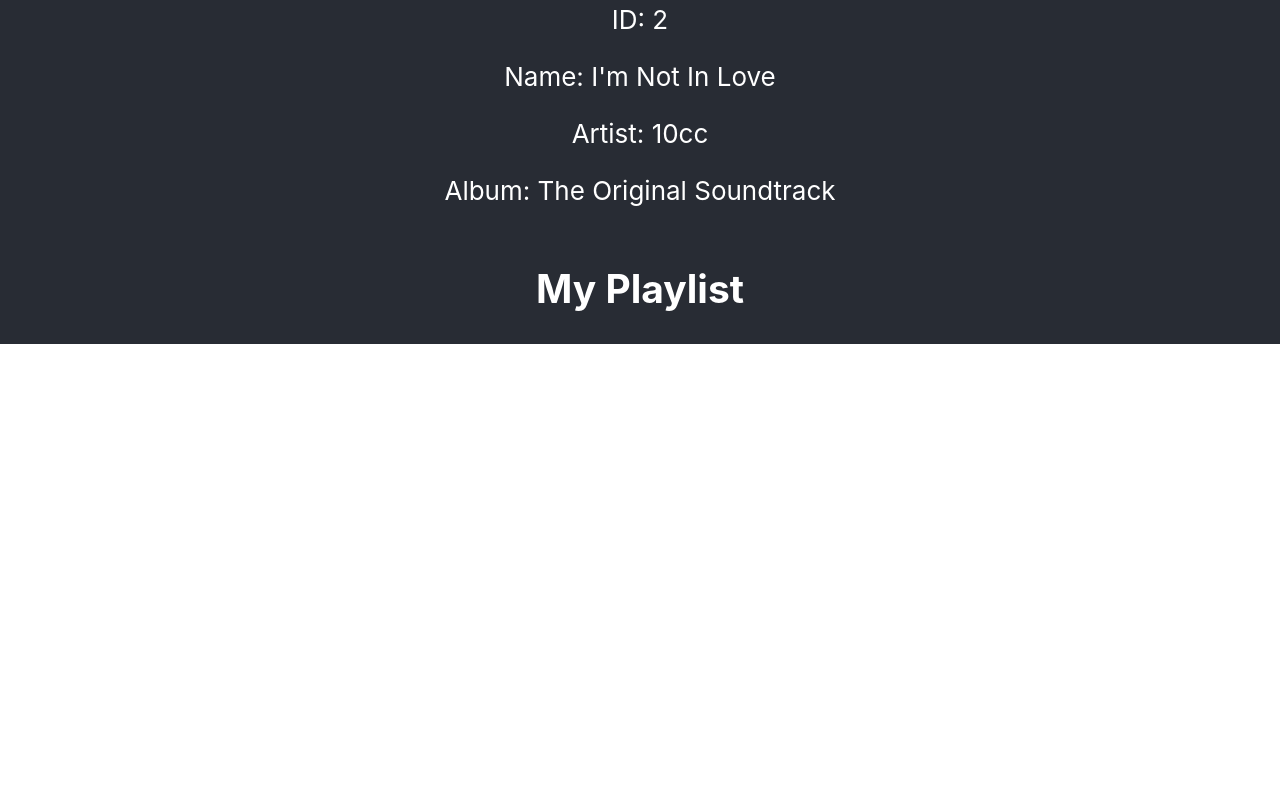
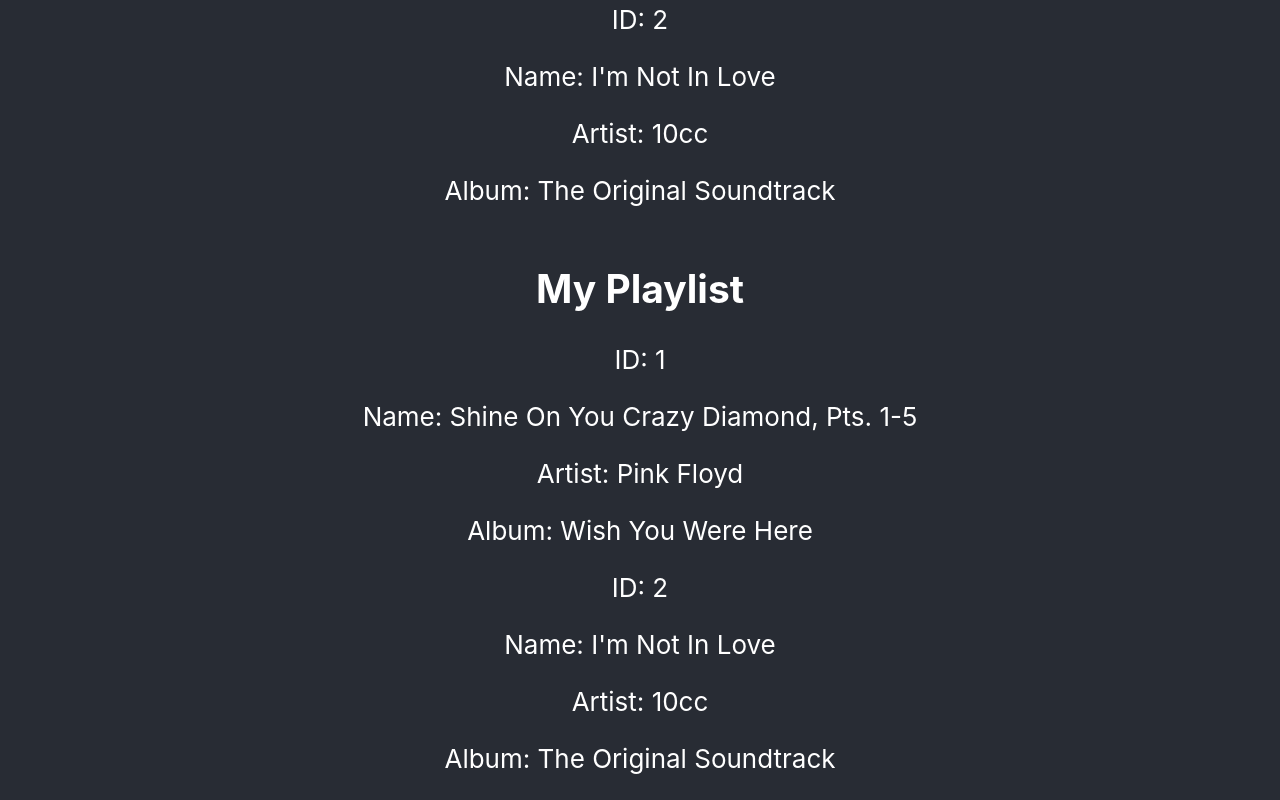
Before and after one commit to Alvin-Fung/jamming-spotify-app, a React (Create React App) app in the folder jamming/: page / in a window 1280 px wide. Shown: the part 468-1268 px from the top of the page. Before the commit the page ends 812 px from the top, so only its background shows below. Built offline with nearby package versions, Linux system fonts and the light colour scheme.

Commit message:
I am silly. I just needed mock data that's why

```diff
--- a/jamming/src/components/App/App.js
+++ b/jamming/src/components/App/App.js
@@ -1,4 +1,4 @@
-import React, { useState, Component } from 'react';
+import React, { Component } from 'react';
 
 import './App.css';
 import SearchBar from '../SearchBar/searchBar';
@@ -15,11 +15,17 @@
         { id: '2', name: `I'm Not In Love`, artist: '10cc', album: 'The Original Soundtrack' }
       ],
       playlistName: "My Playlist",
-      playlistTracks: [],
+      playlistTracks: [
+        { id: '1', name: 'Shine On You Crazy Diamond, Pts. 1-5 ', artist: 'Pink Floyd', album: 'Wish You Were Here' },
+        { id: '2', name: `I'm Not In Love`, artist: '10cc', album: 'The Original Soundtrack' }
+      ]
     };
   }
 
   render() {
+    console.log('playlistName:', this.state.playlistName);
+    console.log('playlistTracks:', this.state.playlistTracks);
+    console.log('searchResults:', this.state.searchResults);
     return (
       <div className="App" >
         <header className="App-header">
--- a/jamming/src/components/Playlist/Playlist.js
+++ b/jamming/src/components/Playlist/Playlist.js
@@ -11,10 +11,11 @@
     }
 
     render() {
+
         return (
             <div>
-                <h2>{this.state.playlistName}</h2>
-                <Tracklist searchResults={this.state.playlistTracks} />
+                <h2>{this.props.playlistName}</h2>
+                <Tracklist searchResults={this.props.playlistTracks} />
             </div>
         );
     }
--- a/jamming/src/components/SearchResults/searchResults.js
+++ b/jamming/src/components/SearchResults/searchResults.js
@@ -2,7 +2,10 @@
 import TrackList from '../TrackList/Tracklist';
 
 class SearchResults extends Component {
-
+    constructor(props) {
+        super(props);
+        //State and methods go here. Grab the mock data we have in App.js and move it here.
+    }
     render() {
         console.log('Search Results - searchResults:', this.props.searchResults);
         return (
--- a/jamming/src/components/TrackList/Tracklist.js
+++ b/jamming/src/components/TrackList/Tracklist.js
@@ -5,7 +5,7 @@
     render() {
         const { searchResults } = this.props;
 
-        console.log('searchResults: ', searchResults);
+        // console.log('searchResults: ', searchResults);
 
         return (
             <div>
```
